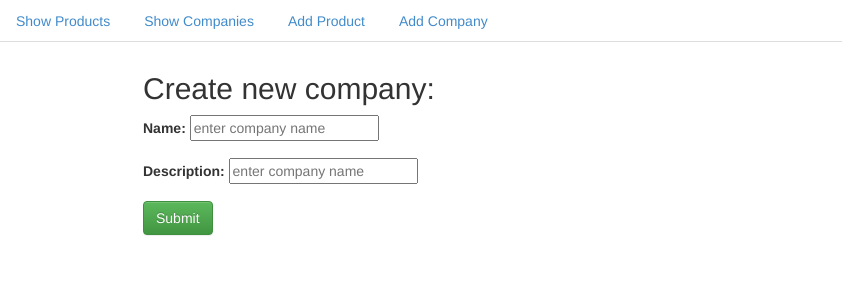
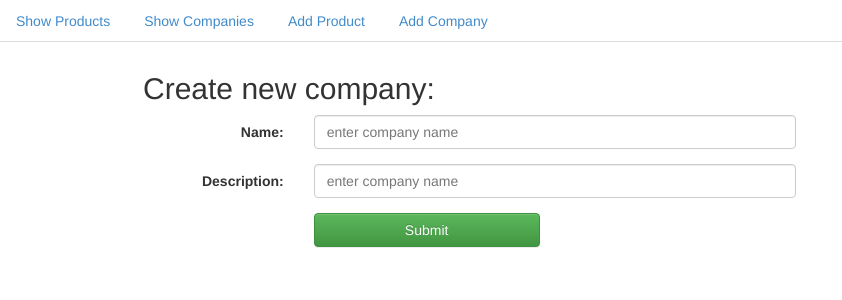
Before and after one commit to sielakos/wood-search, a Flask app: page /add_company in a window 1280 px wide. Shown: the top 300 px of the page, without its empty margins (0-842 px from the left). Run offline with Flask 2, Linux system fonts and the light colour scheme; parts of the project's set-up code (start-up, migrations or seed data) failed here and were passed over; some libraries are stand-ins or nearby versions.

Commit message:
company add form improved

```diff
--- a/search/templates/add_company.html
+++ b/search/templates/add_company.html
@@ -4,15 +4,26 @@
 
 {% block content %}
     <h2>Create new company:</h2>
-    <form role="form" method="post" action="{{ url_for('add_company') }}">
+    <form class="form-horizontal" role="form" method="post" action="{{ url_for('add_company') }}">
         <div class="form-group">
-            <label for="company-name">Name:</label>
-            <input type="text" id="company-name" name="name" placeholder="enter company name">
+            <label class="control-label col-sm-2" for="company-name">Name:</label>
+            <div class="col-sm-6">
+                <input class="form-control" type="text" id="company-name" name="name" placeholder="enter company name">
+            </div>
         </div>
+
         <div class="form-group">
-            <label for="company-description">Description:</label>
-            <input type="text" id="company-description" name="description" placeholder="enter company name">
+            <label class="control-label col-sm-2" for="company-description">Description:</label>
+            <div class="col-sm-6">
+                <input class="form-control" type="text" id="company-description" name="description" placeholder="enter company name">
+            </div>
         </div>
-        <button type="submit" class="btn btn-success">Submit</button>
+
+        <div class="form-group">
+            <div class="col-sm-2"></div>
+            <div class="col-sm-3">
+                <button type="submit" class="form-control btn btn-success">Submit</button>
+            </div>
+        </div>
     </form>
 {% endblock %}
--- a/search/templates/product_form.html
+++ b/search/templates/product_form.html
@@ -10,7 +10,7 @@
         <div class="form-group">
             <label class="col-sm-2 control-label" for="product-price">Price:</label>
             <div class="col-sm-6">
-                <div class=" input-group">
+                <div class="input-group">
                     <input type="number" class="form-control" id="product-price" ng-model="price">
                     <div class="input-group-addon">PLN</div>
                 </div>
```
